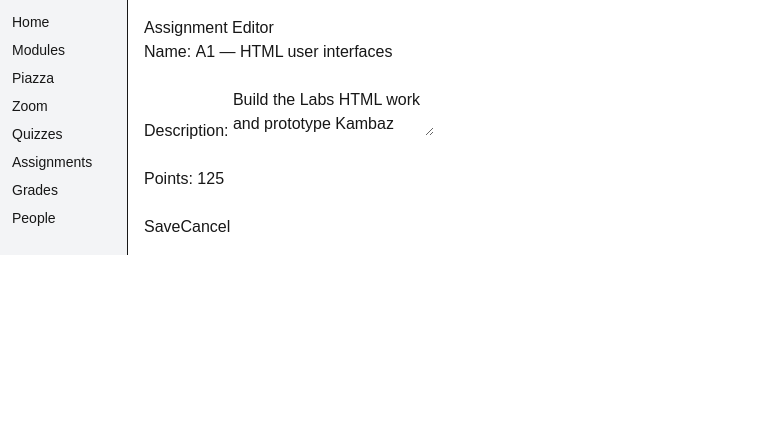
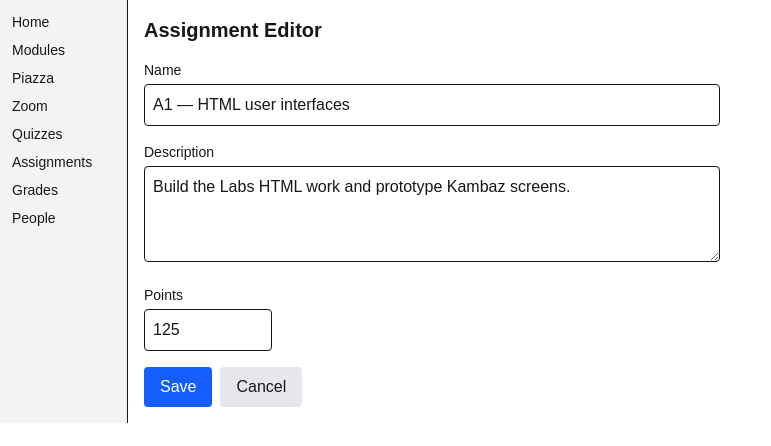
Before and after one commit to ietishaa/webdev-client, a Next.js app: page /courses/1/assignments/1 in a window 1280 px wide. Shown: the top 446 px of the page, without its empty margins (0-771 px from the left). Built offline with nearby package versions, Linux system fonts and the light colour scheme.

Commit message:
tailwind style account and editor screens

```diff
--- a/app/account/layout.tsx
+++ b/app/account/layout.tsx
@@ -2,13 +2,13 @@ import Link from "next/link";
 
 export default function AccountLayout({ children }: { children: React.ReactNode }) {
   return (
-    <div id="wd-account-navigation" style={{ display: "flex" }}>
-      <div style={{ width: 150, padding: 10 }}>
-        <Link href="/account/signin">Sign in</Link><br />
-        <Link href="/account/signup">Sign up</Link><br />
-        <Link href="/account/profile">Profile</Link>
+    <div className="flex">
+      <div id="wd-account-navigation" className="flex flex-col w-36 bg-gray-100 border-r p-3 gap-2 text-sm">
+        <Link href="/account/signin" className="hover:text-blue-600 hover:underline">Sign in</Link>
+        <Link href="/account/signup" className="hover:text-blue-600 hover:underline">Sign up</Link>
+        <Link href="/account/profile" className="hover:text-blue-600 hover:underline">Profile</Link>
       </div>
-      <div style={{ flex: 1, padding: 10 }}>{children}</div>
+      <div className="flex-1 p-6">{children}</div>
     </div>
   );
 }
--- a/app/account/profile/page.tsx
+++ b/app/account/profile/page.tsx
@@ -1,9 +1,9 @@
 export default function Profile() {
   return (
-    <div id="wd-profile-screen">
-      <h3>Profile</h3>
-      <input defaultValue="Ietisha" /><br /><br />
-      <button>Update</button>
+    <div id="wd-profile-screen" className="max-w-sm space-y-3">
+      <h3 className="text-xl font-bold">Profile</h3>
+      <input defaultValue="Ietisha Rathod" className="border rounded w-full p-2" />
+      <button className="w-full bg-blue-600 text-white rounded p-2 hover:bg-blue-700">Update</button>
     </div>
   );
 }
--- a/app/account/signin/page.tsx
+++ b/app/account/signin/page.tsx
@@ -2,11 +2,13 @@ import Link from "next/link";
 
 export default function SignIn() {
   return (
-    <div id="wd-signin-screen">
-      <h3>Sign in</h3>
-      <input placeholder="username" /><br /><br />
-      <input placeholder="password" type="password" /><br /><br />
-      <Link href="/dashboard" id="wd-signin-btn">Sign in</Link>
+    <div id="wd-signin-screen" className="max-w-sm space-y-3">
+      <h3 className="text-xl font-bold">Sign in</h3>
+      <input placeholder="username" className="border rounded w-full p-2" />
+      <input placeholder="password" type="password" className="border rounded w-full p-2" />
+      <Link href="/dashboard" id="wd-signin-btn" className="block text-center bg-blue-600 text-white rounded p-2 hover:bg-blue-700">
+        Sign in
+      </Link>
     </div>
   );
 }
--- a/app/account/signup/page.tsx
+++ b/app/account/signup/page.tsx
@@ -1,10 +1,10 @@
 export default function SignUp() {
   return (
-    <div id="wd-signup-screen">
-      <h3>Sign up</h3>
-      <input placeholder="username" /><br /><br />
-      <input placeholder="password" type="password" /><br /><br />
-      <button>Sign up</button>
+    <div id="wd-signup-screen" className="max-w-sm space-y-3">
+      <h3 className="text-xl font-bold">Sign up</h3>
+      <input placeholder="username" className="border rounded w-full p-2" />
+      <input placeholder="password" type="password" className="border rounded w-full p-2" />
+      <button className="w-full bg-blue-600 text-white rounded p-2 hover:bg-blue-700">Sign up</button>
     </div>
   );
 }
--- a/app/courses/[cid]/assignments/[aid]/page.tsx
+++ b/app/courses/[cid]/assignments/[aid]/page.tsx
@@ -1,12 +1,23 @@
 export default function AssignmentEditor() {
   return (
-    <div id="wd-assignments-editor">
-      <h3>Assignment Editor</h3>
-      <label>Name: <input id="wd-name" defaultValue="A1 — HTML user interfaces" /></label><br /><br />
-      <label>Description: <textarea defaultValue="Build the Labs HTML work and prototype Kambaz screens." /></label><br /><br />
-      <label>Points: <input type="number" defaultValue={125} /></label><br /><br />
-      <button>Save</button>
-      <button>Cancel</button>
+    <div id="wd-assignments-editor" className="max-w-xl space-y-4">
+      <h3 className="text-xl font-bold">Assignment Editor</h3>
+      <div>
+        <label className="block text-sm font-medium mb-1">Name</label>
+        <input id="wd-name" defaultValue="A1 — HTML user interfaces" className="border rounded w-full p-2" />
+      </div>
+      <div>
+        <label className="block text-sm font-medium mb-1">Description</label>
+        <textarea defaultValue="Build the Labs HTML work and prototype Kambaz screens." className="border rounded w-full p-2 h-24" />
+      </div>
+      <div>
+        <label className="block text-sm font-medium mb-1">Points</label>
+        <input type="number" defaultValue={125} className="border rounded w-32 p-2" />
+      </div>
+      <div className="flex gap-2">
+        <button className="bg-blue-600 text-white rounded px-4 py-2 hover:bg-blue-700">Save</button>
+        <button className="bg-gray-200 rounded px-4 py-2 hover:bg-gray-300">Cancel</button>
+      </div>
     </div>
   );
 }
```
